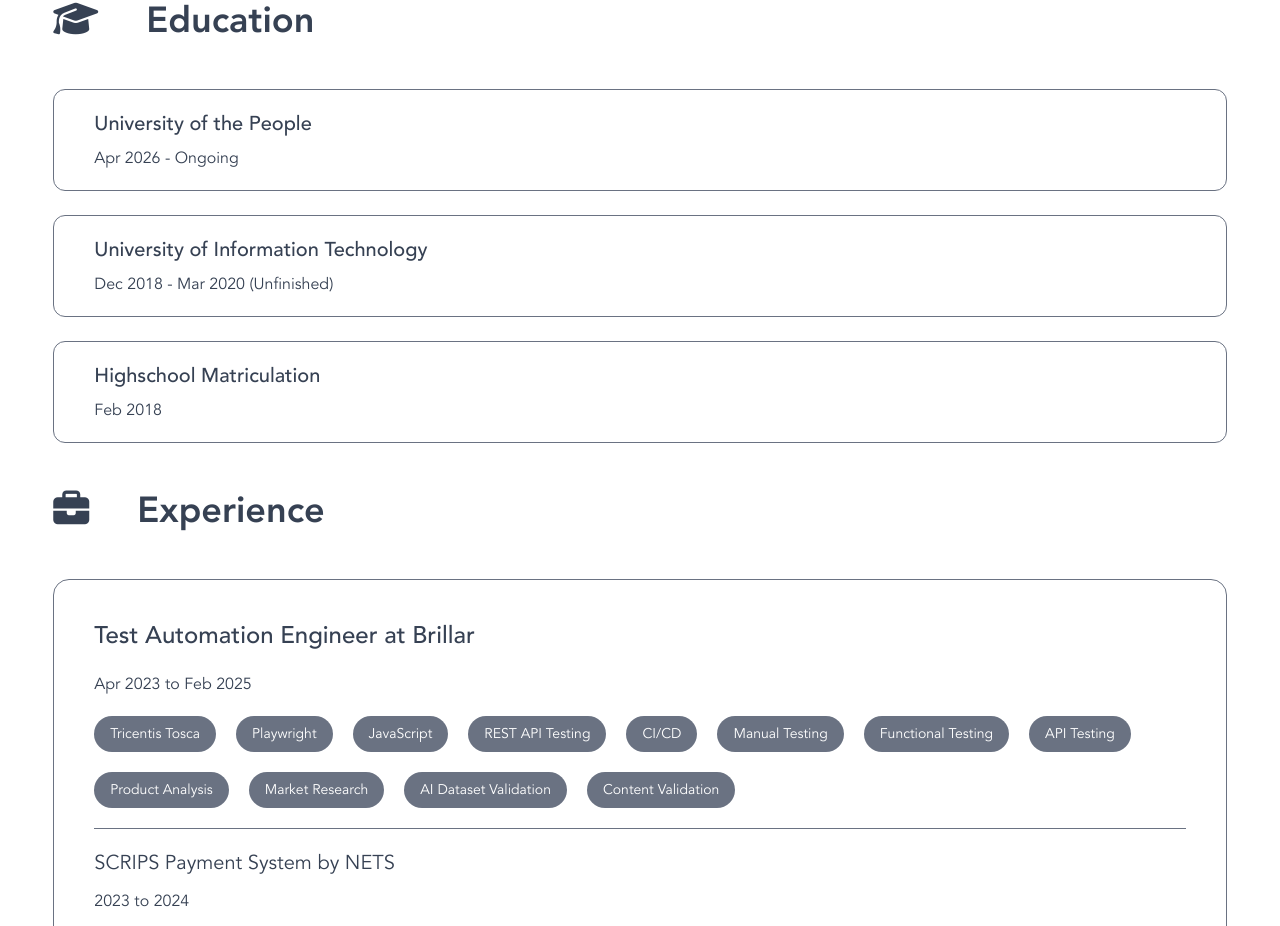
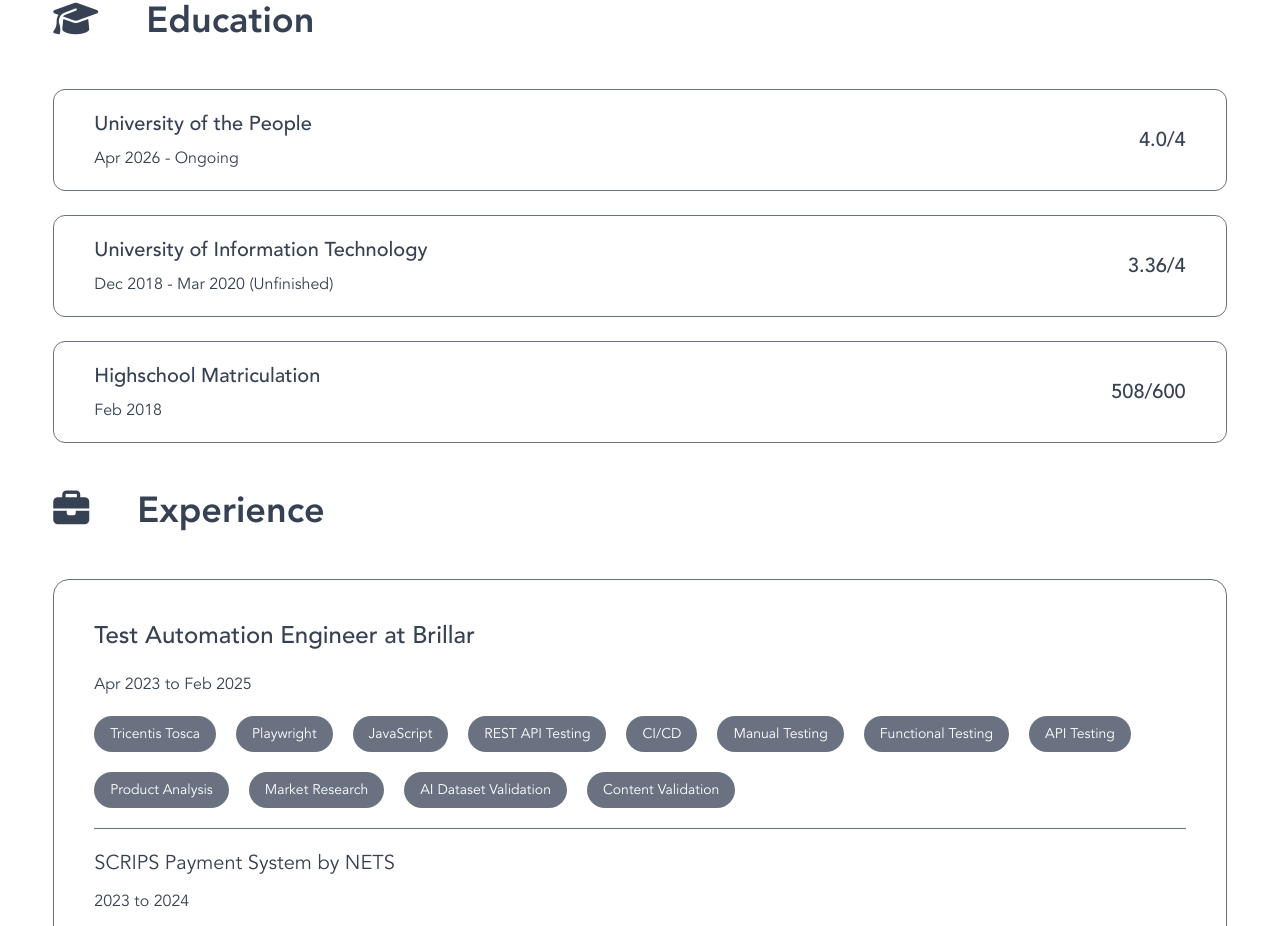
Before and after one commit to daniel-hall-ha/react-profile, a React (Vite) app: page / in a window 1280 px wide. Shown: the part 1319-2245 px from the top of the page. Built offline with nearby package versions, Linux system fonts and the light colour scheme; some icons are missing.

Commit message:
Added Certificates and Education Modals: Fixed No CGPA Bug

```diff
--- a/src/components/EducationCard.jsx
+++ b/src/components/EducationCard.jsx
@@ -34,7 +34,7 @@ function EducationCard({ item }) {
             <p>{item.date}</p>
           )}
       </div>
-      <div className="text-xl font-medium">{item.transcript.latest_cgpa}</div>
+      <div className="text-xl font-medium">{item.latest_cgpa}</div>
       {isEducationDetailShowed && (
         <EducationDetailsModal
           data={item}
```
